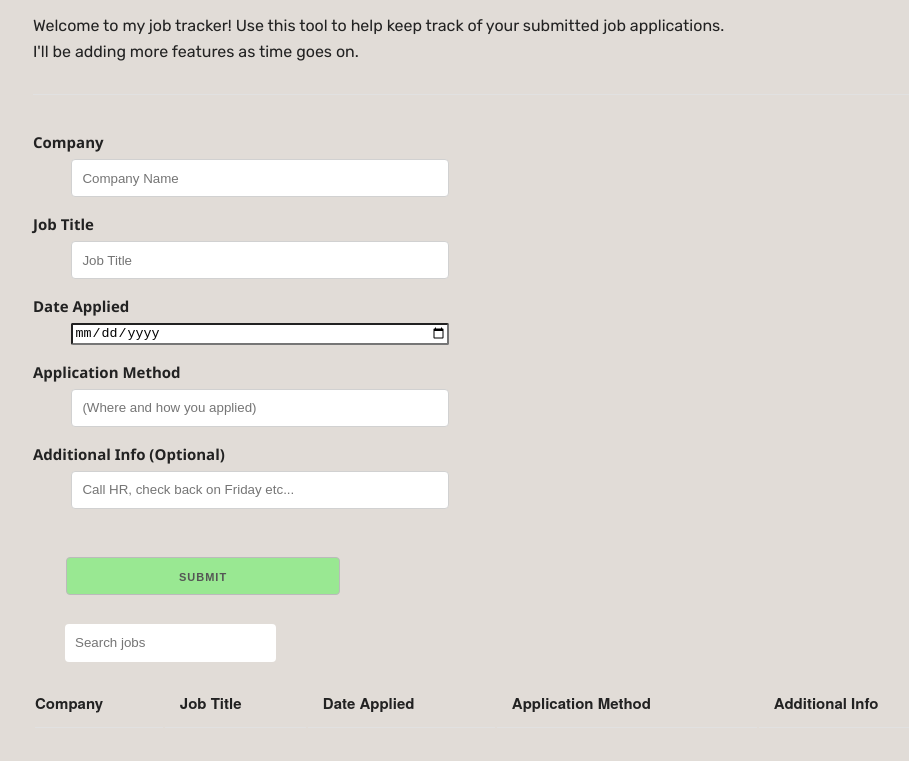
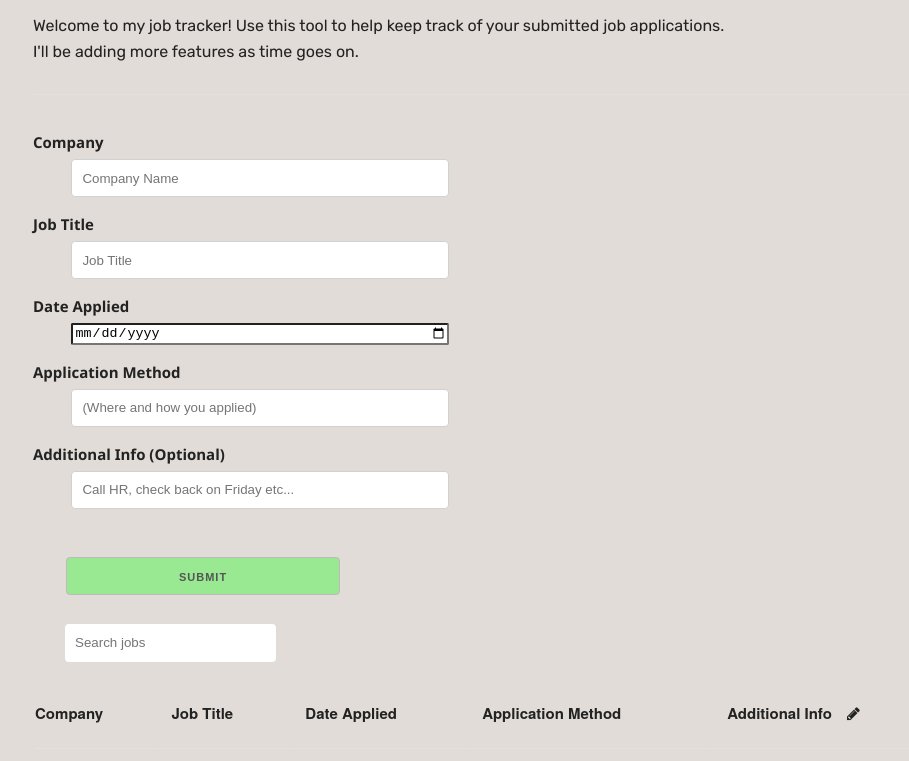
Before and after one commit to ddlufcy/Job-Tracker, a plain HTML site: page index.html in a window 1280 px wide. Shown: the part 121-882 px from the top of the page, without its empty margins (127-1036 px from the left). Drawn offline with nearby package versions, Linux system fonts and the light colour scheme.

Commit message:
pencil edit icon

```diff
--- a/index.html
+++ b/index.html
@@ -9,6 +9,8 @@
     <link href="https://fonts.googleapis.com/css?family=Lato|Rubik&display=swap" rel="stylesheet">
     <link rel="stylesheet" href="main.css">
     <link rel="stylesheet" href="https://cdnjs.cloudflare.com/ajax/libs/font-awesome/4.7.0/css/font-awesome.min.css">
+
+
     <title>Job Tracker</title>
 
 </head>
@@ -73,7 +75,7 @@
                     <th>Job Title</th>
                     <th>Date Applied</th>
                     <th>Application Method</th>
-                    <th>Additional Info</th>
+                    <th>Additional Info<i class="fa fa-pencil"></i></th>
                     <th></th>
                 </tr>
             </thead>
```
